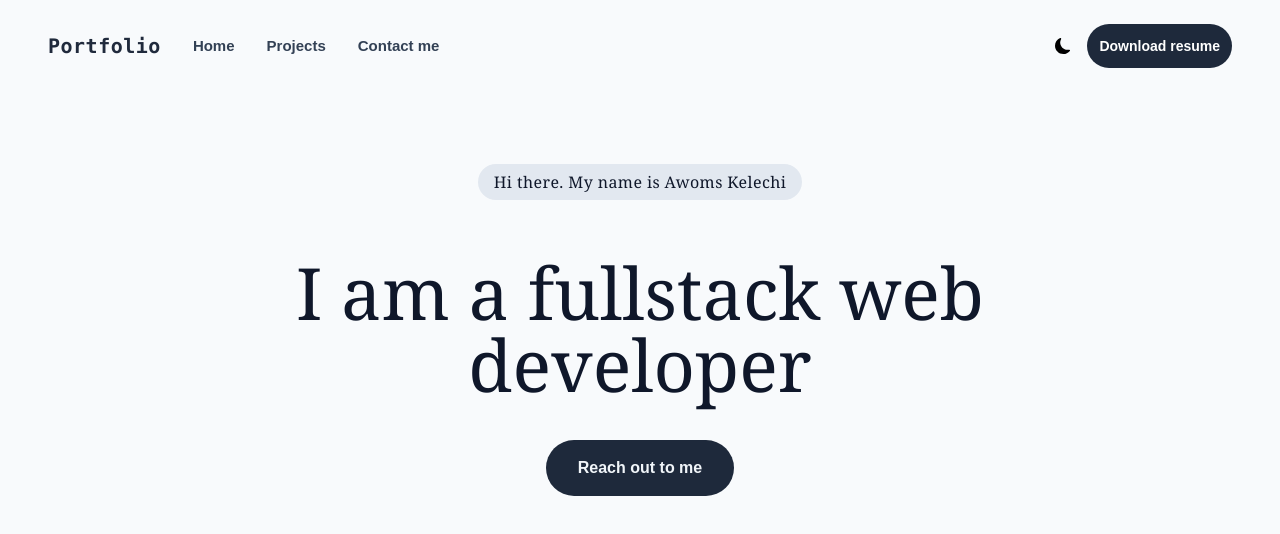
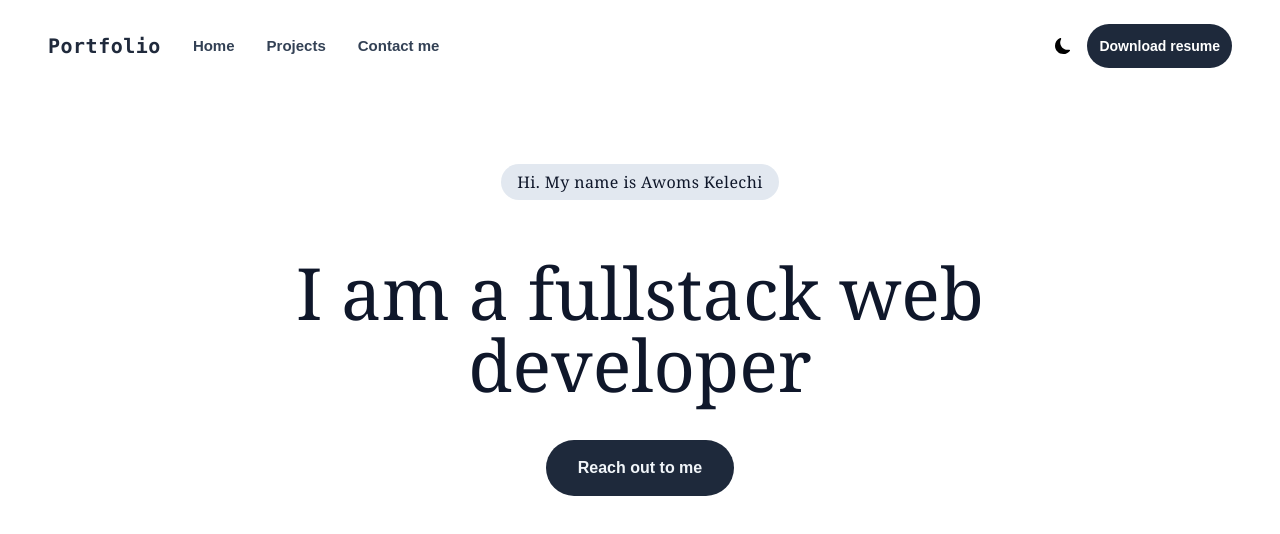
Before and after one commit to Kelechi095/Portfolio, a React (Vite) app: page / in a window 1280 px wide. Shown: the top 534 px of the page. Built offline with nearby package versions, Linux system fonts and the light colour scheme.

Commit message:
modified styling

```diff
--- a/src/Pages/Home.tsx
+++ b/src/Pages/Home.tsx
@@ -102,7 +102,7 @@ export default function Home() {
         </ul>
       </nav>
       <section className="mt-24">
-        <h2 className="hero-label">Hi there. My name is Awoms Kelechi</h2>
+        <h2 className="hero-label">Hi. My name is Awoms Kelechi</h2>
         <h1 className="hero-main-text">
           I am a fullstack web developer
         </h1>
--- a/src/index.css
+++ b/src/index.css
@@ -4,7 +4,7 @@
 
 @layer components {
   .main {
-    @apply py-4 px-4 lg:px-12 lg:py-6 bg-slate-50 min-h-screen dark:bg-darkBlue relative;
+    @apply py-4 px-4 lg:px-12 lg:py-6 bg-white min-h-screen dark:bg-darkBlue relative;
   }
 
   .logo-title {
```
